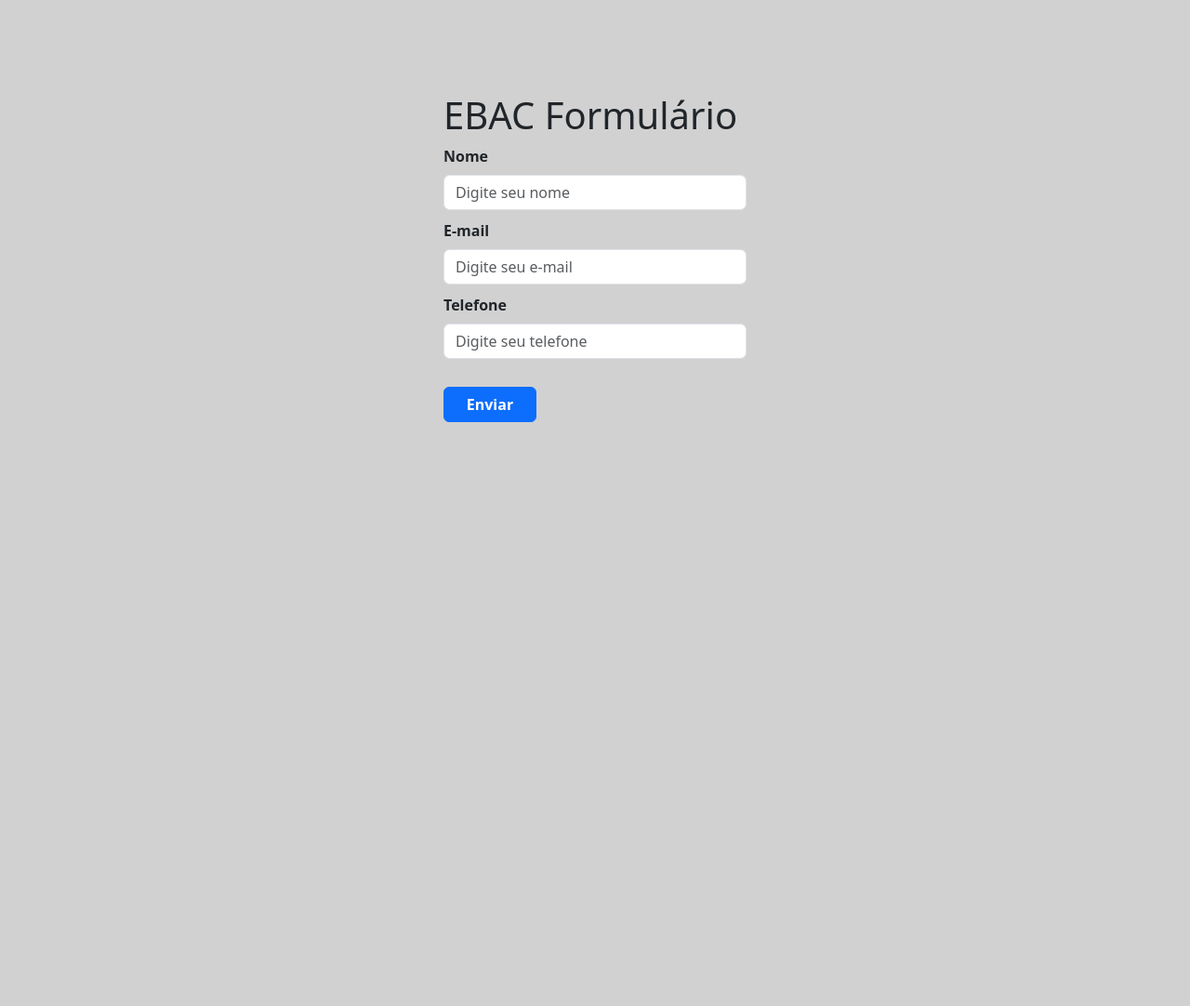
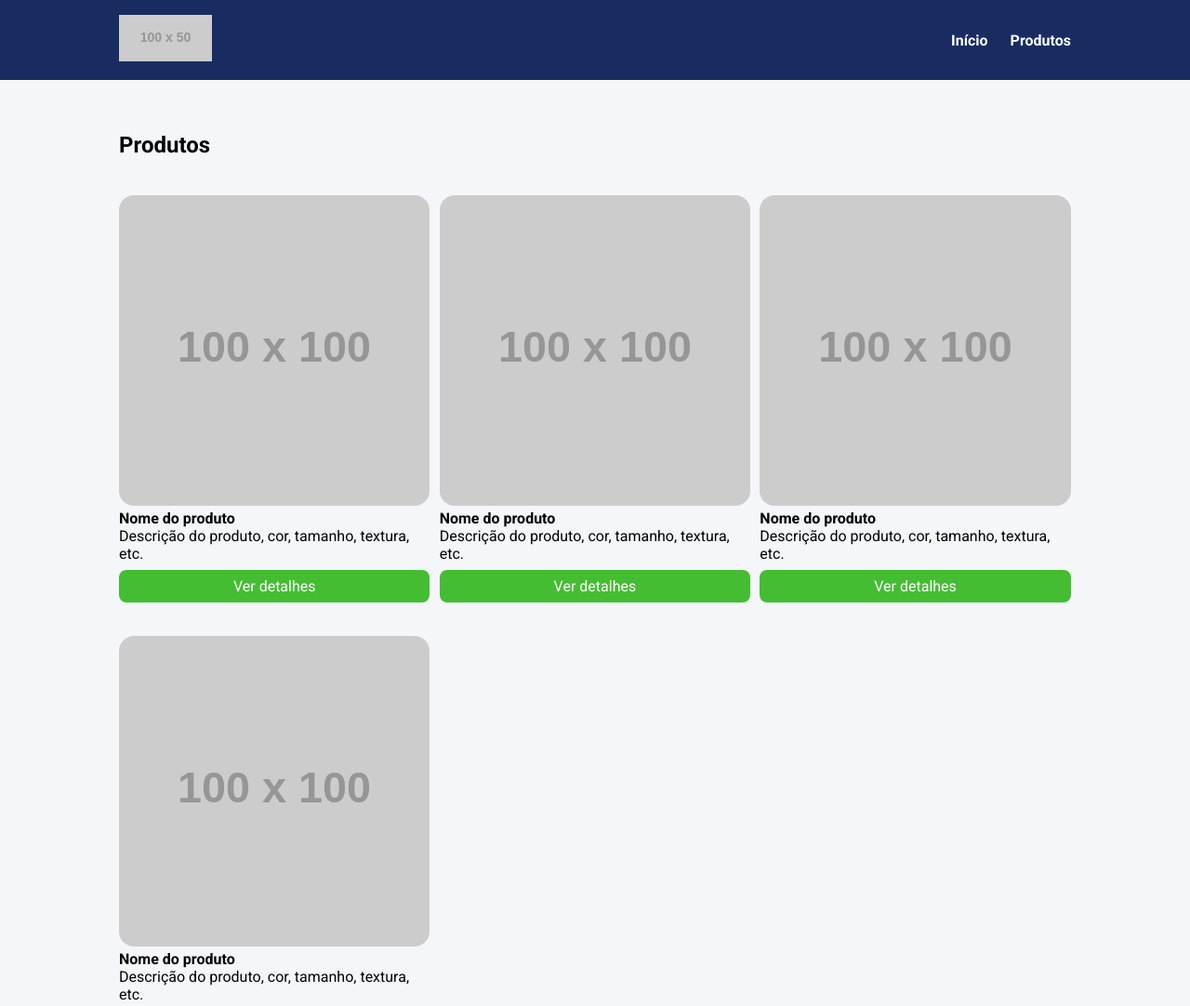
Before and after one commit to LJiHee/curso_ebac_frontend, a website: page index.html in a window 1280 px wide. Shown: the top 1082 px of the page at 93% size. Before the commit the page ends 800 px from the top, so only its background shows below. Drawn offline with nearby package versions, Linux system fonts and the light colour scheme; placeholder pictures from the web are drawn by us.

Commit message:
Add files via upload

```diff
--- a/index.html
+++ b/index.html
@@ -3,32 +3,80 @@
 
 <head>
     <meta charset="UTF-8">
+    <meta http-equiv="X-UA-Compatible" content="IE=edge">
     <meta name="viewport" content="width=device-width, initial-scale=1.0">
-     <title>Document</title>
-     <link rel="stylesheet" href="	https://cdn.jsdelivr.net/npm/bootstrap@5.3.3/dist/css/bootstrap.min.css">
-     <link rel="stylesheet" href="main.css">
+    <title>Projeto com SASS</title>
+    <link rel="preconnect" href="https://fonts.googleapis.com">
+    <link rel="preconnect" href="https://fonts.gstatic.com" crossorigin>
+    <link href="https://fonts.googleapis.com/css2?family=Roboto:wght@400;700&display=swap" rel="stylesheet">
+    <link rel="stylesheet" href="build/main.css">
 </head>
 
 <body>
+    <header>
         <div class="container">
-          <div class="row">
-               <div class="col">
-                    <h2 class="display-6">EBAC Formulário</h2>
-                    <form>
-                         <label class="form-label" for="nome">Nome</label>
-                         <input class="form-control" type="text" id="nome" placeholder="Digite seu nome" maxlength="30">
-                         <label class="form-label" for="email">E-mail</label>
-                         <input class="form-control" type="email" id="email" placeholder="Digite seu e-mail"
-                              maxlength="30">
-                         <label class="form-label" for="telefone">Telefone</label>
-                         <input class="form-control" type="tel" id="telefone" placeholder="Digite seu telefone"
-                              maxlength="20">
-                         <button class="btn btn-primary">Enviar</button>
-                    </form>
+            <div class="branding">
+                <img src="https://via.placeholder.com/100x50" />
             </div>
+            <nav>
+                <ul class="menu">
+                    <li>
+                        <a href="#">Início</a>
+                    </li>
+                    <li>
+                        <a href="#">Produtos</a>
+                    </li>
+                </ul>
+            </nav>
         </div>
+    </header>
+    <section>
+        <div class="container">
+            <h2>Produtos</h2>
+            <ul class="products">
+                <li class="product-item">
+                    <img src="https://via.placeholder.com/100x100" />
+                    <h4>Nome do produto</h4>
+                    <p>
+                        Descrição do produto, cor, tamanho, textura, etc.
+                    </p>
+                    <a href="#" class="product-button">
+                        Ver detalhes
+                    </a>
+                </li>
+                <li class="product-item">
+                    <img src="https://via.placeholder.com/100x100" />
+                    <h4>Nome do produto</h4>
+                    <p>
+                        Descrição do produto, cor, tamanho, textura, etc.
+                    </p>
+                    <a href="#" class="product-button">
+                        Ver detalhes
+                    </a>
+                </li>
+                <li class="product-item">
+                    <img src="https://via.placeholder.com/100x100" />
+                    <h4>Nome do produto</h4>
+                    <p>
+                        Descrição do produto, cor, tamanho, textura, etc.
+                    </p>
+                    <a href="#" class="product-button">
+                        Ver detalhes
+                    </a>
+                </li>
+                <li class="product-item">
+                    <img src="https://via.placeholder.com/100x100" />
+                    <h4>Nome do produto</h4>
+                    <p>
+                        Descrição do produto, cor, tamanho, textura, etc.
+                    </p>
+                    <a href="#" class="product-button">
+                        Ver detalhes
+                    </a>
+                </li>
+            </ul>
         </div>
-     <script src="https://cdn.jsdelivr.net/npm/bootstrap@5.3.3/dist/js/bootstrap.bundle.min.js"></script>
+    </section>
 </body>
 
 </html>
--- /dev/null
+++ b/source/config/reset.scss
@@ -0,0 +1,8 @@
+@use 'variaveis';
+
+* {
+     margin: 0;
+     padding: 0;
+     box-sizing: border-box;
+     font-family: variaveis.$fonte;
+}
--- /dev/null
+++ b/source/config/variaveis.scss
@@ -0,0 +1,11 @@
+// Fonte
+$fonte: Roboto, sans-serif;
+
+// Breakpoints
+$mobile: 767px;
+$tablet: 1023px;
+
+// Cores
+$corFundo: #182C61;
+$corBotao: #44bd32;
+$corTexto: #fff;
--- /dev/null
+++ b/source/main.scss
@@ -0,0 +1,98 @@
+@use 'config/reset';
+@use 'config/variaveis';
+
+body {
+     background-color: #f5f6fa;
+}
+
+li {
+     list-style: none;
+}
+
+.container {
+     max-width: 1024px;
+     width: 100%;
+     margin: 0 auto;
+}
+
+header {
+     background-color: variaveis.$corFundo;
+     position: sticky;
+     top: 0;
+     left: 0;
+
+     & .container {
+          display: flex;
+          justify-content: space-between;
+          align-items: center;
+          padding: 16px 0;
+     }
+}
+
+.menu {
+     display: flex;
+
+     & li {
+          font-weight: bold;
+          margin-left: 24px;
+     }
+
+     & li a {
+          color: variaveis.$corTexto;
+          text-decoration: none;
+     }
+}
+
+section {
+     padding: 56px 0;
+}
+
+.products {
+     margin-top: 40px;
+     display: grid;
+     grid-template-columns: repeat(3, 32.66%);
+     column-gap: 1%;
+     row-gap: 4%;
+     width: 100%;
+}
+
+.product-item img {
+     width: 100%;
+     border-radius: 16px;
+}
+
+.product-button {
+     display: block;
+     background-color: variaveis.$corBotao;
+     color: variaveis.$corTexto;
+     text-align: center;
+     padding: 8px 0;
+     border-radius: 8px;
+     margin-top: 8px;
+     text-decoration: none;
+
+     &:hover {
+          background-color: lighten(variaveis.$corBotao, 15%);
+     }
+}
+
+@media screen and (max-width: variaveis.$tablet) {
+     .container {
+          max-width: 80%;
+     }
+
+     .products {
+          grid-template-columns: repeat(2, 48.5%);
+          column-gap: 3%;
+     }
+}
+
+@media screen and (max-width: variaveis.$mobile) {
+     .products {
+          display: block;
+     }
+
+     .product-item {
+          margin-bottom: 32px;
+     }
+}
```
Also changed, not shown: package.json (added, +15 -0 lines), build/main.css (added), 2 other files. Lines whose indentation alone changed are shown as unchanged.
